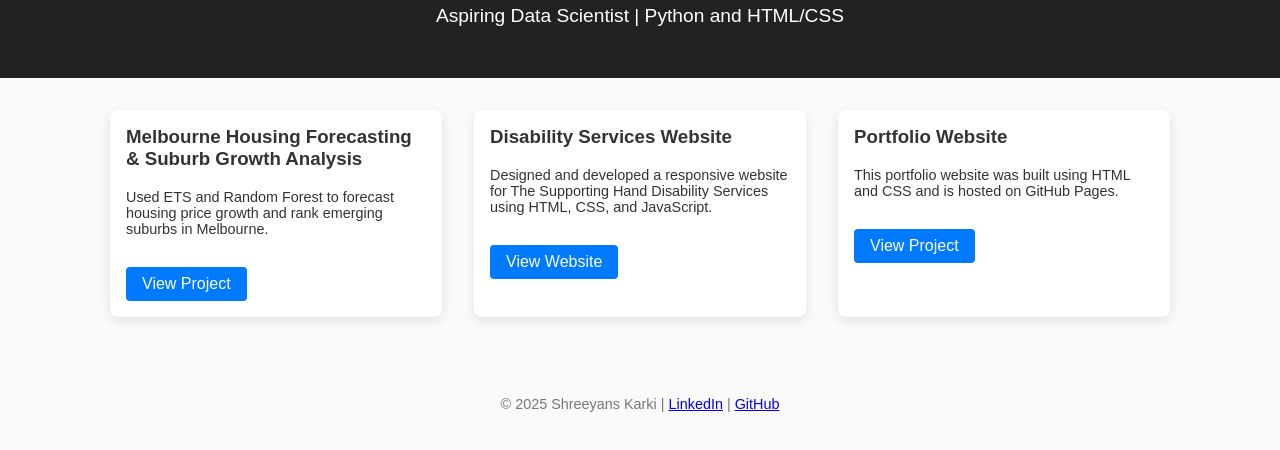
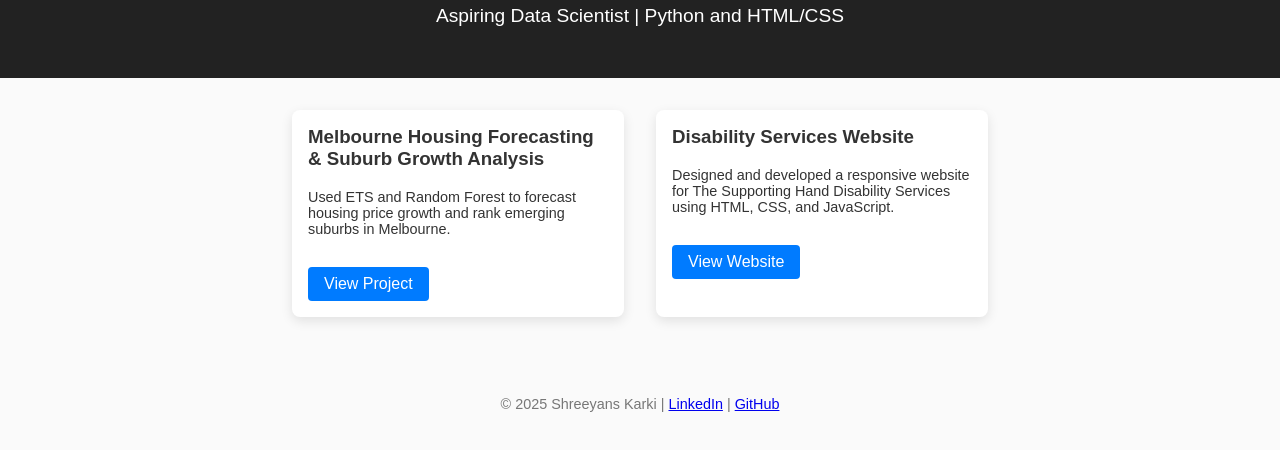
Before and after one commit to FangerL/shreeyanskarki.github.io, a plain HTML site: page index.html in a window 1280 px wide. Shown: the part 72-522 px from the top of the page. Drawn offline with Linux system fonts and the light colour scheme.

Commit message:
Update index.html

```diff
--- a/index.html
+++ b/index.html
@@ -34,11 +34,7 @@
         <p>Designed and developed a responsive website for The Supporting Hand Disability Services using HTML, CSS, and JavaScript.</p>
         <a href="https://thesupportinghanddisabilityservices.com.au/" target="_blank">View Website</a>
     </div>
-    <div class="card">
-        <h3>Portfolio Website</h3>
-        <p>This portfolio website was built using HTML and CSS and is hosted on GitHub Pages.</p>
-        <a href="#" target="_blank">View Project</a>
-    </div>
+
 </section>
 
     <footer>
```
